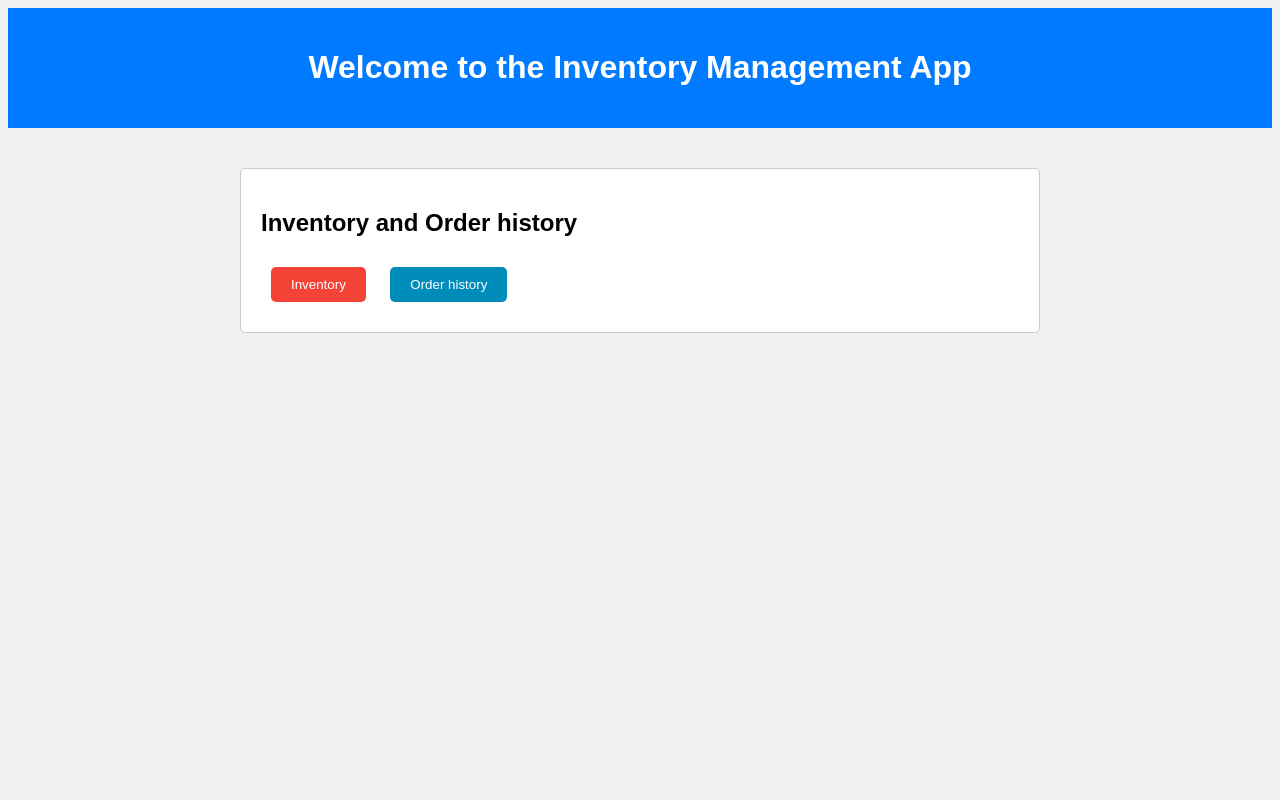
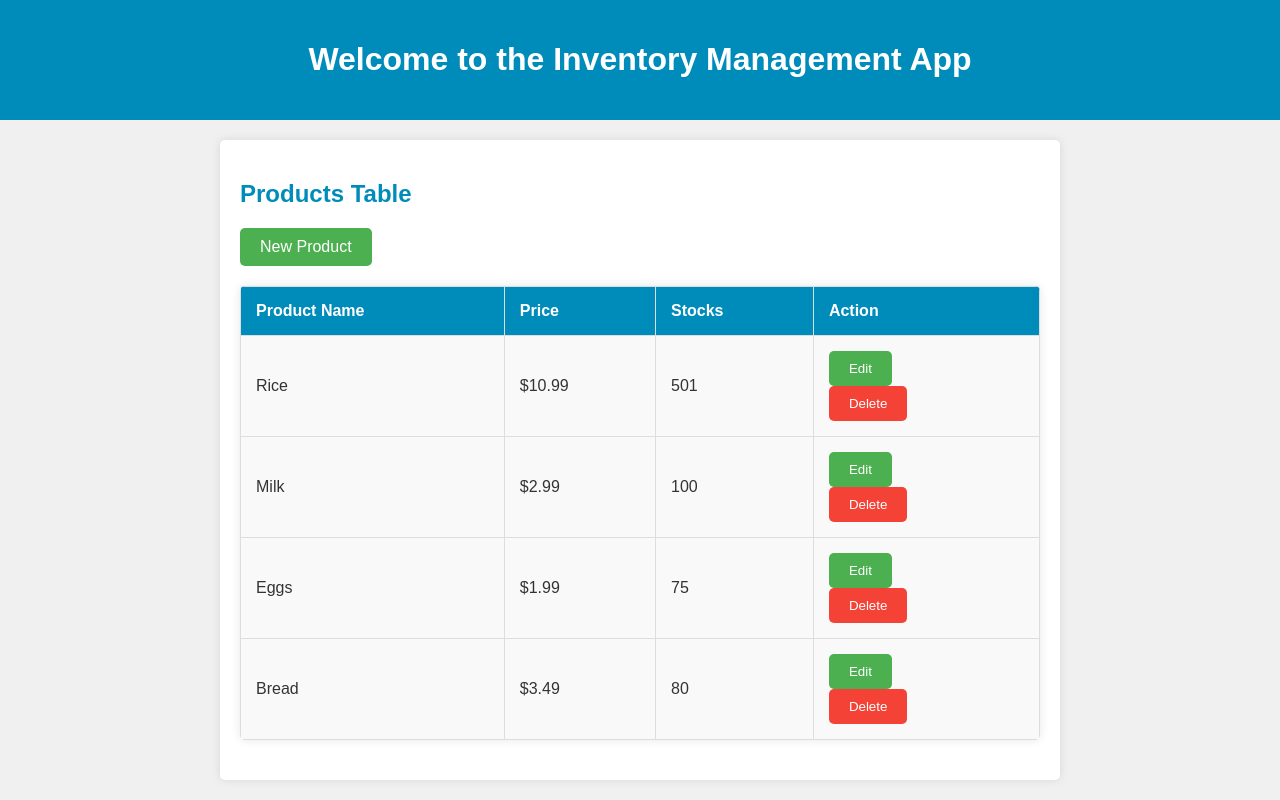
Before and after one commit to charith-spt/Inventory-Management, a Flask app: page / in a window 1280 px wide. Run offline with Flask 2, Linux system fonts and the light colour scheme.

Commit message:
new functionality changes

```diff
--- a/src/app.py
+++ b/src/app.py
@@ -1,65 +1,111 @@
 from flask import Flask, render_template, request, flash, redirect, url_for
 import json
+import os
 
-# Create Flask app instance
 app = Flask(__name__)
 app.secret_key = 'mysecretkey'
 
-# Create an empty list to store property listings
-property_listings = []
+# Load product details from a JSON file
+def load_products():
+    try:
+        current_directory = os.path.dirname(os.path.abspath(__file__))
+        products_file_path = os.path.join(current_directory, 'products.json')
 
-# Route for homepage
-@app.route('/')
+        with open(products_file_path, 'r') as file:
+            products = json.load(file)
+    except FileNotFoundError:
+        products = []
+    return products
+
+# Save product details to a JSON file
+def save_products(products):
+    try:
+        current_directory = os.path.dirname(os.path.abspath(__file__))
+        products_file_path = os.path.join(current_directory, 'products.json')
+
+        with open(products_file_path, 'w') as file:
+            json.dump(products, file, indent=2)
+    except Exception as e:
+        print(f"Error saving products: {e}")
+
+# Initialize product_listings as a global variable
+product_listings = load_products()
+
+# Route for adding a new product
+@app.route('/add_product', methods=['GET', 'POST'])
+def add_product():
+    global product_listings
+
+    if request.method == 'POST':
+        # Retrieve data from the form
+        product_name = request.form.get('product_name')
+        price_str = request.form.get('price')
+        quantity_str = request.form.get('quantity')
+
+        # Check if price and quantity are not empty
+        if price_str and quantity_str:
+            # Convert price and quantity to float and int, respectively
+            price = float(price_str)
+            quantity = int(quantity_str)
+
+            # Create a dictionary to represent the new product
+            new_product = {
+                'id': len(product_listings) + 1,  # Assuming you have an 'id' field
+                'name': product_name,
+                'cost': price,
+                'stocks': quantity,
+            }
+
+            # Append the new product to the list
+            product_listings.append(new_product)
+
+            # Save the updated product list to the JSON file
+            save_products(product_listings)
+
+            flash('Product added successfully!', 'success')
+            return redirect(url_for('home'))
+
+        flash('Invalid input. Please enter valid price and quantity.', 'error')
+
+    return render_template('add_product.html')
+
+# Route for the home page
+@app.route('/', methods=['GET', 'POST'])
 def home():
-    return render_template("home.html", property_listings=property_listings)
+    global product_listings
 
-# Route to Buy property
-@app.route('/buy_property', methods=['GET', 'POST'])
-def buy_property():
     if request.method == 'POST':
-        property_name = request.form.get('property_name')
-        property_type = request.form.get('property_type')
-        budget = request.form.get('budget')
-        message = request.form.get('message')
+        if 'edit' in request.form:
+            return redirect(url_for('edit_product', product_id=request.form['edit']))
+        elif 'delete' in request.form:
+            product_id = request.form['delete']
+            product_listings = [p for p in product_listings if p['id'] != int(product_id)]
+            flash('Product deleted successfully!', 'success')
+            save_products(product_listings)
 
-        # Create a dictionary to represent the property listing
-        property_listing = {
-            'property_name': property_name,
-            'property_type': property_type,
-            'budget': budget,
-            'message': message,
-        }
+    return render_template("home.html", products=product_listings)
 
-        # Append the property listing to the list
-        property_listings.append(property_listing)
+# Route for editing a product
+@app.route('/edit_product/<product_id>', methods=['GET', 'POST'])
+def edit_product(product_id):
+    global product_listings
 
-        flash('Property purchase request submitted successfully!', 'success')
-        return redirect(url_for('home'))
-    return render_template('buy_property.html')
+    # Define product in the local scope
+    product = next((p for p in product_listings if p['id'] == int(product_id)), None)
 
-# Route to sell property
-@app.route('/sell_property', methods=['GET', 'POST'])
-def sell_property():
     if request.method == 'POST':
-        property_name = request.form.get('property_name')
-        property_type = request.form.get('property_type')
-        rent = request.form.get('rent')
-        description = request.form.get('description')
+        if product:
+            # Update the product details based on the form data
+            product['name'] = request.form.get('name')
+            product['cost'] = float(request.form.get('cost'))
+            product['stocks'] = int(request.form.get('stocks'))
+            flash('Product details updated successfully!', 'success')
 
-        # Create a dictionary to represent the property listing
-        property_listing = {
-            'property_name': property_name,
-            'property_type': property_type,
-            'rent': rent,
-            'description': description,
-        }
+            # Save updated product details to the JSON file
+            save_products(product_listings)
+            return redirect(url_for('home'))
 
-        # Append the property listing to the list
-        property_listings.append(property_listing)
-
-        flash('Property listing submitted successfully!', 'success')
-        return redirect(url_for('home'))
-    return render_template('sell_property.html')
+    return render_template('edit_product.html', product=product)
 
 if __name__ == '__main__':
     app.run(debug=True, host='0.0.0.0')
--- /dev/null
+++ b/src/products.json
@@ -0,0 +1,26 @@
+[
+  {
+    "id": 1,
+    "name": "Rice",
+    "cost": 10.99,
+    "stocks": 501
+  },
+  {
+    "id": 2,
+    "name": "Milk",
+    "cost": 2.99,
+    "stocks": 100
+  },
+  {
+    "id": 3,
+    "name": "Eggs",
+    "cost": 1.99,
+    "stocks": 75
+  },
+  {
+    "id": 4,
+    "name": "Bread",
+    "cost": 3.49,
+    "stocks": 80
+  }
+]
--- a/src/templates/home.html
+++ b/src/templates/home.html
@@ -5,53 +5,55 @@
     <style>
         body {
             font-family: Arial, sans-serif;
-            background-color: #f0f0f0;
+            background-color: #f0f0f0; /* Light gray background color */
+            color: #333; /* Dark text color */
+            margin: 0;
         }
 
         header {
-            background-color: #007bff;
-            color: white;
+            background-color: #008CBA; /* Blue header color */
             text-align: center;
             padding: 20px;
+            color: white; /* White text color */
         }
 
         .container {
             max-width: 800px;
             margin: 0 auto;
             padding: 20px;
+            background-color: #fff; /* White container background color */
+            box-shadow: 0 0 10px rgba(0, 0, 0, 0.1); /* Box shadow for container */
+            border-radius: 5px;
+            margin-top: 20px;
         }
 
         .section {
             margin: 20px 0;
-            padding: 20px;
-            border: 1px solid #ccc;
-            border-radius: 5px;
-            background-color: #ffffff;
         }
 
-        .button {
-            display: inline-block;
-            margin: 10px;
+        table {
+            width: 100%;
+            border-collapse: collapse;
+            margin-top: 20px;
+            box-shadow: 0 0 10px rgba(0, 0, 0, 0.1); /* Box shadow for table */
+            border-radius: 5px;
+            overflow: hidden; /* Hide overflow content */
+            background-color: #f9f9f9; /* Light gray background color for the table */
         }
 
-        .btn {
-            padding: 10px 20px;
-            border: none;
-            border-radius: 5px;
-            color: white;
-            cursor: pointer;
+        th, td {
+            border: 1px solid #ddd;
+            padding: 15px;
+            text-align: left;
         }
 
-        .btn-list {
-            background-color: #4CAF50; /* Green */
+        th {
+            background-color: #008CBA; /* Blue header color */
+            color: white;
         }
 
-        .btn-buy {
-            background-color: #f44336; /* Red */
-        }
-
-        .btn-sell {
-            background-color: #008CBA; /* Blue */
+        tbody tr:hover {
+            background-color: #f5f5f5; /* Light gray background color on hover */
         }
 
         ul {
@@ -62,6 +64,40 @@
         li {
             margin: 10px 0;
         }
+
+        .button {
+            display: inline-block;
+            margin-right: 10px;
+            padding: 10px 20px;
+            border: none;
+            border-radius: 5px;
+            color: white;
+            cursor: pointer;
+            text-decoration: none;
+        }
+
+        .button-new {
+            background-color: #4CAF50; /* Green button color for New Product */
+        }
+
+        .button-edit,
+        .button-delete {
+            display: inline-block;
+            padding: 10px 20px;
+            border: none;
+            border-radius: 5px;
+            color: white;
+            cursor: pointer;
+            text-decoration: none;
+        }
+
+        .button-edit {
+            background-color: #4CAF50; /* Green button color for Edit */
+        }
+
+        .button-delete {
+            background-color: #f44336; /* Red button color for Delete */
+        }
     </style>
 </head>
 <body>
@@ -71,17 +107,35 @@
 
     <div class="container">
         <section class="section">
-            <h2>Inventory and Order history</h2>
-            <div class="button">
-                <form action="{{ url_for('buy_property') }}" method="get">
-                    <button type="submit" class="btn btn-buy">Inventory</button>
-                </form>
-            </div>
-            <div class="button">
-                <form action="{{ url_for('sell_property') }}" method="get">
-                    <button type="submit" class="btn btn-sell">Order history</button>
-                </form>
-            </div>
+            <h2 style="color: #008CBA;">Products Table</h2>
+            <a href="{{ url_for('add_product') }}" class="button button-new">New Product</a>
+            <table>
+                <thead>
+                    <tr>
+                        <th>Product Name</th>
+                        <th>Price</th>
+                        <th>Stocks</th>
+                        <th>Action</th>
+                    </tr>
+                </thead>
+                <tbody>
+                    {% for product in products %}
+                        <tr>
+                            <td>{{ product['name'] }}</td>
+                            <td>${{ product['cost'] }}</td>
+                            <td>{{ product['stocks'] }}</td>
+                            <td>
+                                <form method="post">
+                                    <button type="submit" class="button button-edit" name="edit" value="{{ product['id'] }}">Edit</button>
+                                </form>
+                                <form method="post">
+                                    <button type="submit" class="button button-delete" name="delete" value="{{ product['id'] }}">Delete</button>
+                                </form>
+                            </td>
+                        </tr>
+                    {% endfor %}
+                </tbody>
+            </table>
         </section>
     </div>
 
```
Also changed, not shown: src/templates/add_product.html (added, +85 -0 lines), src/templates/buy_property.html (deleted, +0 -88 lines), src/templates/edit_product.html (added, +86 -0 lines).
